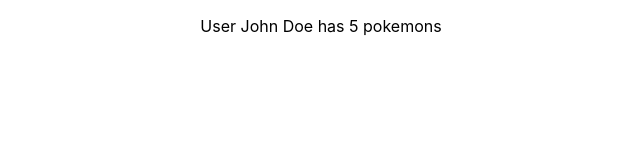
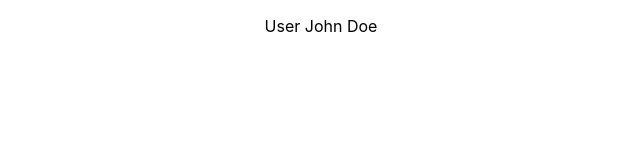
Before and after one commit to spdy999/right-man-front, a React (Create React App) app: page / in a window 1280 px wide. Shown: the top 160 px of the page, without its empty margins (319-959 px from the left). Built offline with nearby package versions, Linux system fonts and the light colour scheme.

Commit message:
props and condition

```diff
--- a/src/App.tsx
+++ b/src/App.tsx
@@ -6,7 +6,7 @@
   render() {
     return (
       <div className="App">
-        <PokemonSearch name="John Doe" numberOfPokemons={5} />
+        <PokemonSearch name="John Doe" />
       </div>
     );
   }
--- a/src/components/PokemonSearch.tsx
+++ b/src/components/PokemonSearch.tsx
@@ -1,15 +1,14 @@
 import React, { Component } from 'react';
+import User from '../interfaces/User.interface';
 
-export class PokemonSearch extends Component<{
-  name: string;
-  numberOfPokemons: number;
-}> {
+export class PokemonSearch extends Component<User> {
   render() {
     const { name, numberOfPokemons } = this.props;
     return (
       <div>
         <p>
-          User {name} has {numberOfPokemons} pokemons
+          User {name}{' '}
+          {numberOfPokemons && <span>has {numberOfPokemons} pokemons</span>}{' '}
         </p>
       </div>
     );
--- /dev/null
+++ b/src/interfaces/User.interface.ts
@@ -0,0 +1,4 @@
+export default interface User {
+  name: string;
+  numberOfPokemons?: number;
+}
```
